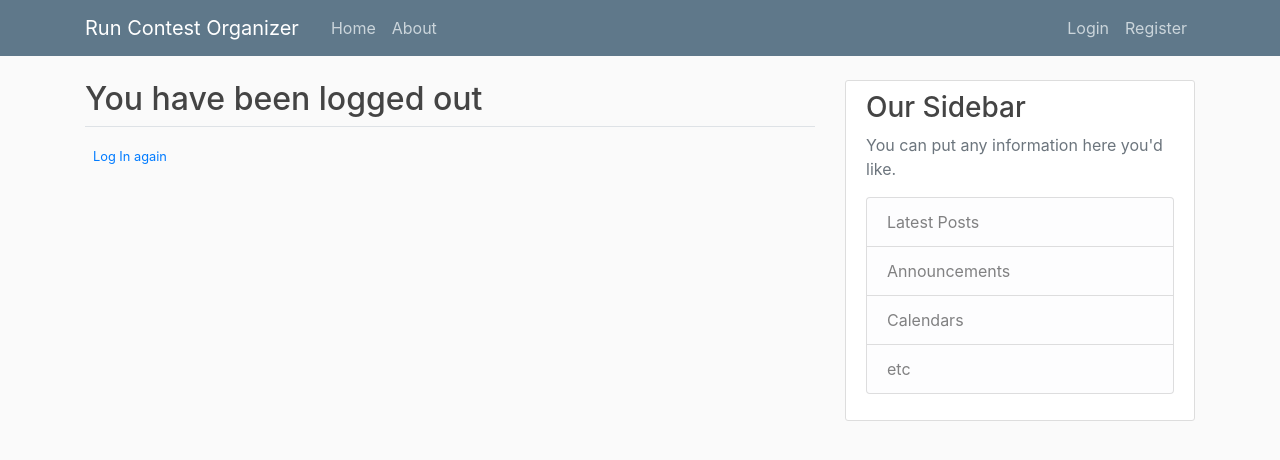
After one commit to danielvasilan/LearnDs, a Django app: page /logout/ in a window 1280 px wide. The commit adds this page. Shown: the top 460 px of the page. Run offline with Django 3.2, Linux system fonts and the light colour scheme; some libraries are stand-ins or nearby versions.

Commit message:
#9 login and logout functionality

```diff
--- a/Django/RunOrg/Mgmt/templates/Mgmt/Base.html
+++ b/Django/RunOrg/Mgmt/templates/Mgmt/Base.html
@@ -38,8 +38,12 @@
                     </div>
                     <!-- Navbar Right Side -->
                     <div class="navbar-nav">
-                        <a class="nav-item nav-link" href="#">Login</a>
-                        <a class="nav-item nav-link" href="#">Register</a>
+                        {% if user.is_authenticated %}
+                            <a class="nav-item nav-link" href="{% url 'logout' %}">LogOut</a>
+                        {% else %}
+                            <a class="nav-item nav-link" href="{% url 'login' %}">Login</a>
+                            <a class="nav-item nav-link" href="{% url 'register' %}">Register</a>
+                        {% endif %}
                     </div>
                 </div>
             </div>
--- a/Django/RunOrg/RunOrg/settings.py
+++ b/Django/RunOrg/RunOrg/settings.py
@@ -123,3 +123,5 @@ USE_TZ = True
 STATIC_URL = '/static/'
 
 CRISPY_TEMPLATE_PACk = 'bootstrap4'
+
+LOGIN_REDIRECT_URL = 'mgmt-home'
--- a/Django/RunOrg/users/templates/users/login.html
+++ b/Django/RunOrg/users/templates/users/login.html
@@ -14,8 +14,8 @@
         </form>
         <div class="border-top pt-3">
             <small class="text-muted">
-                Need an account? <a class="ml-2" href="#">Sign In</a>
+                Need an account? <a class="ml-2" href="{ url 'register' }">Sign Up Now</a>
             </small>
         </div>
-    </div>div>
+    </div>
 {% endblock content %}
--- /dev/null
+++ b/Django/RunOrg/users/templates/users/logout.html
@@ -0,0 +1,11 @@
+{% extends "Mgmt/Base.html" %}
+{% block content %}
+    <h2>You have been logged out</h2>
+
+    <div class="border-top pt-3">
+        <small class="text-muted">
+            <a class="ml-2" href="{ url 'login' }">Log In again</a>
+        </small>
+    </div>
+
+{% endblock content %}
--- a/Django/RunOrg/users/templates/users/register.html
+++ b/Django/RunOrg/users/templates/users/register.html
@@ -14,7 +14,7 @@
         </form>
         <div class="border-top pt-3">
             <small class="text-muted">
-                Already have an account? <a class="ml-2" href="#">Sign In</a>
+                Already have an account? <a class="ml-2" href="{ url 'login' }">Sign In</a>
             </small>
         </div>
     </div>div>
--- a/Django/RunOrg/users/views.py
+++ b/Django/RunOrg/users/views.py
@@ -7,9 +7,9 @@ def register(request):
         form = UserRegisterForm(request.POST)
         if form.is_valid():
             form.save()
-            username = form.cleaned_data.get('username')
-            messages.success(request, f'Account created for {username} !')
-            return redirect('mgmt-home')
+            # username = form.cleaned_data.get('username')
+            messages.success(request, f'Your account has been created! You are now able to login')
+            return redirect('login')
     else:
         form = UserRegisterForm()
     return render(request, 'users/register.html', {'form': form})
```
Also changed, not shown: Django/RunOrg/db.sqlite3.
